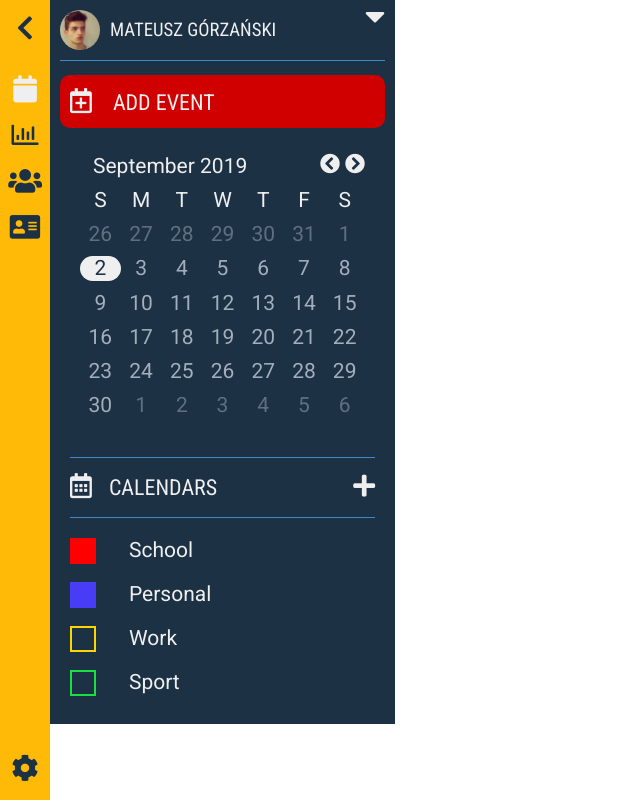
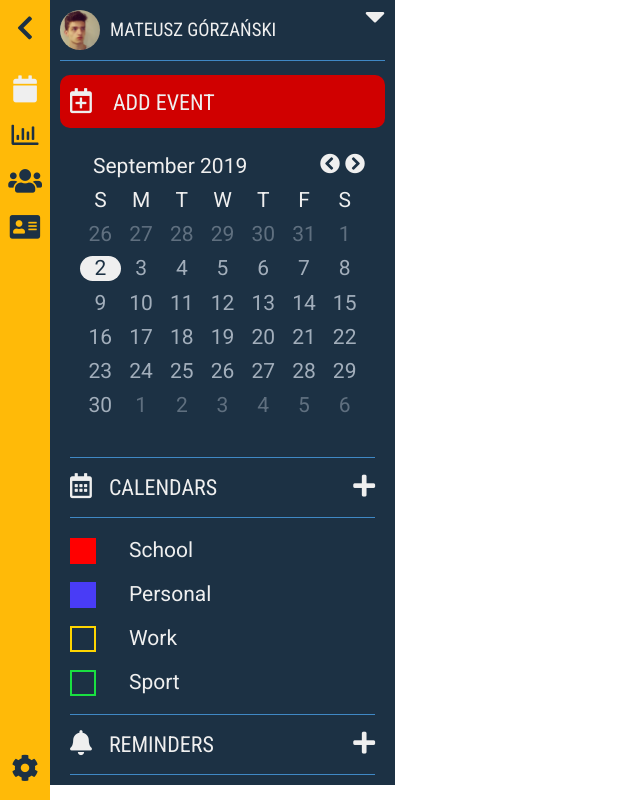
Before and after one commit to mgorzanski/calendar-app, a React (Create React App) app: page /calendar/main in a window 1280 px wide. Shown: the whole page, without its empty margins (0-640 px from the left). Built offline with nearby package versions, Linux system fonts and the light colour scheme.

Commit message:
create Panel component for composition

```diff
--- /dev/null
+++ b/src/components/Panel.css
@@ -0,0 +1,31 @@
+.panel-title {
+  display:flex;
+  flex-direction: row;
+  justify-content: space-between;
+  margin: 0 10px 0 10px;
+  border-bottom:1px solid var(--tufts-blue-color);
+  border-top:1px solid var(--tufts-blue-color);
+  padding:15px 0 15px 0;
+}
+
+.panel-featured-icon {
+  color: var(--primary-text-color);
+  font-size:25px;
+}
+
+.panel-name {
+  color: var(--primary-text-color);
+  margin:0 0 0 17px;
+  padding:0;
+  display:inline;
+  font-weight: 400;
+  font-size:22px;
+  font-family: 'Roboto Condensed', sans-serif;
+  text-transform: uppercase;
+}
+
+.panel-action-icon {
+  color: var(--primary-text-color);
+  font-size:25px;
+  cursor: pointer;
+}
--- /dev/null
+++ b/src/components/Panel.js
@@ -0,0 +1,29 @@
+import React from 'react';
+import './Panel.css';
+
+export default class Panel extends React.Component {
+  render() {
+    return (
+      <React.Fragment>
+        <div className="panel-title">
+          <div className="panel-title-left">
+            <span className="panel-featured-icon">
+              <i className={this.props.featuredIcon} />
+            </span>
+            <h3 className="panel-name">{this.props.name}</h3>
+          </div>
+          <div className="panel-title-right">
+            <span
+              className="panel-action-icon"
+              onClick={this.props.onActionIconPress}
+            >
+              <i className={this.props.actionIcon} />
+            </span>
+          </div>
+        </div>
+
+        <div className="panel-content">{this.props.children}</div>
+      </React.Fragment>
+    );
+  }
+}
--- a/src/containers/Calendar/Calendar/Panel/PanelCalendars.css
+++ b/src/containers/Calendar/Calendar/Panel/PanelCalendars.css
@@ -1,37 +1,5 @@
 .panel-calendars {
   margin-top:40px;
-}
-
-.panel-title {
-  display:flex;
-  flex-direction: row;
-  justify-content: space-between;
-  margin: 0 10px 0 10px;
-  border-bottom:1px solid var(--tufts-blue-color);
-  border-top:1px solid var(--tufts-blue-color);
-  padding:15px 0 15px 0;
-}
-
-.panel-featured-icon {
-  color: var(--primary-text-color);
-  font-size:25px;
-}
-
-.panel-name {
-  color: var(--primary-text-color);
-  margin:0 0 0 17px;
-  padding:0;
-  display:inline;
-  font-weight: 400;
-  font-size:22px;
-  font-family: 'Roboto Condensed', sans-serif;
-  text-transform: uppercase;
-}
-
-.panel-action-icon {
-  color: var(--primary-text-color);
-  font-size:25px;
-  cursor: pointer;
 }
 
 .calendars-list {
--- a/src/containers/Calendar/Calendar/Panel/PanelCalendars.js
+++ b/src/containers/Calendar/Calendar/Panel/PanelCalendars.js
@@ -1,46 +1,36 @@
 import React from 'react';
+import Panel from './../../../../components/Panel';
 import './PanelCalendars.css';
 
 export default class PanelCalendars extends React.Component {
   render() {
     return (
       <div className="panel-calendars">
-        <div className="panel-title">
-          <div className="panel-title-left">
-            <span className="panel-featured-icon">
-              <i className="far fa-calendar-alt"></i>
-            </span>
-            <h3 className="panel-name">
-              Calendars
-            </h3>
-          </div>
-          <div className="panel-title-right">
-            <span className="panel-action-icon">
-              <i className="fas fa-plus"></i>
-            </span>
-          </div>
-        </div>
-
-        <div className="panel-content">
+        <Panel
+          featuredIcon="far fa-calendar-alt"
+          name="Calendars"
+          actionIcon="fas fa-plus"
+          onActionIconPress={() => console.log('Press')}
+        >
           <ul className="calendars-list">
             <li className="calendars-list-item">
-              <span className="calendars-list-item-color calendars-list-item-color-red"></span>
+              <span className="calendars-list-item-color calendars-list-item-color-red" />
               <span className="calendars-list-item-name">School</span>
             </li>
             <li className="calendars-list-item">
-              <span className="calendars-list-item-color calendars-list-item-color-purple"></span>
+              <span className="calendars-list-item-color calendars-list-item-color-purple" />
               <span className="calendars-list-item-name">Personal</span>
             </li>
             <li className="calendars-list-item">
-              <span className="calendars-list-item-color calendars-list-item-color-yellow calendars-list-item-not-active"></span>
+              <span className="calendars-list-item-color calendars-list-item-color-yellow calendars-list-item-not-active" />
               <span className="calendars-list-item-name">Work</span>
             </li>
             <li className="calendars-list-item">
-              <span className="calendars-list-item-color calendars-list-item-color-green calendars-list-item-not-active"></span>
+              <span className="calendars-list-item-color calendars-list-item-color-green calendars-list-item-not-active" />
               <span className="calendars-list-item-name">Sport</span>
             </li>
           </ul>
-        </div>
+        </Panel>
       </div>
     );
   }
--- a/src/containers/Calendar/Calendar/Panel/PanelRemindersEvents.js
+++ b/src/containers/Calendar/Calendar/Panel/PanelRemindersEvents.js
@@ -0,0 +1,18 @@
+import React from 'react';
+import Panel from './../../../../components/Panel';
+import './PanelRemindersEvents.css';
+
+export default class PanelRemindersEvents extends React.Component {
+  render() {
+    return (
+      <Panel
+          featuredIcon="fas fa-bell"
+          name="Reminders"
+          actionIcon="fas fa-plus"
+          onActionIconPress={() => console.log('Press')}
+        >
+
+      </Panel>
+    );
+  }
+}
--- a/src/containers/Calendar/Calendar/Panel/index.js
+++ b/src/containers/Calendar/Calendar/Panel/index.js
@@ -3,6 +3,7 @@ import './index.css';
 import PanelUser from './PanelUser';
 import PanelCalendar from './PanelCalendar';
 import PanelCalendars from './PanelCalendars';
+import PanelRemindersEvents from './PanelRemindersEvents';
 
 export default class PanelContainer extends React.Component {
   render() {
@@ -11,6 +12,7 @@ export default class PanelContainer extends React.Component {
         <PanelUser />
         <PanelCalendar />
         <PanelCalendars />
+        <PanelRemindersEvents />
       </div>
     );
   }
```
Also changed, not shown: src/containers/Calendar/Calendar/Panel/PanelRemindersEvents.css (added).
